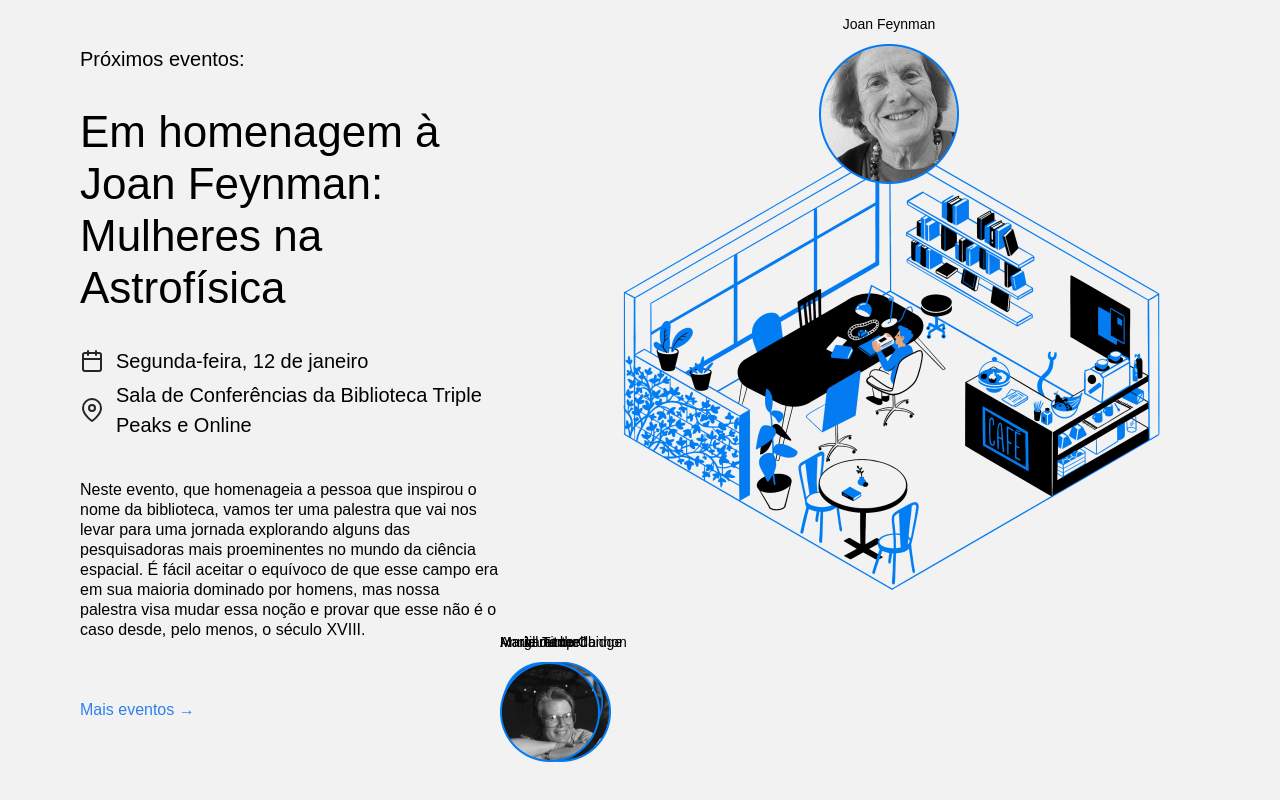
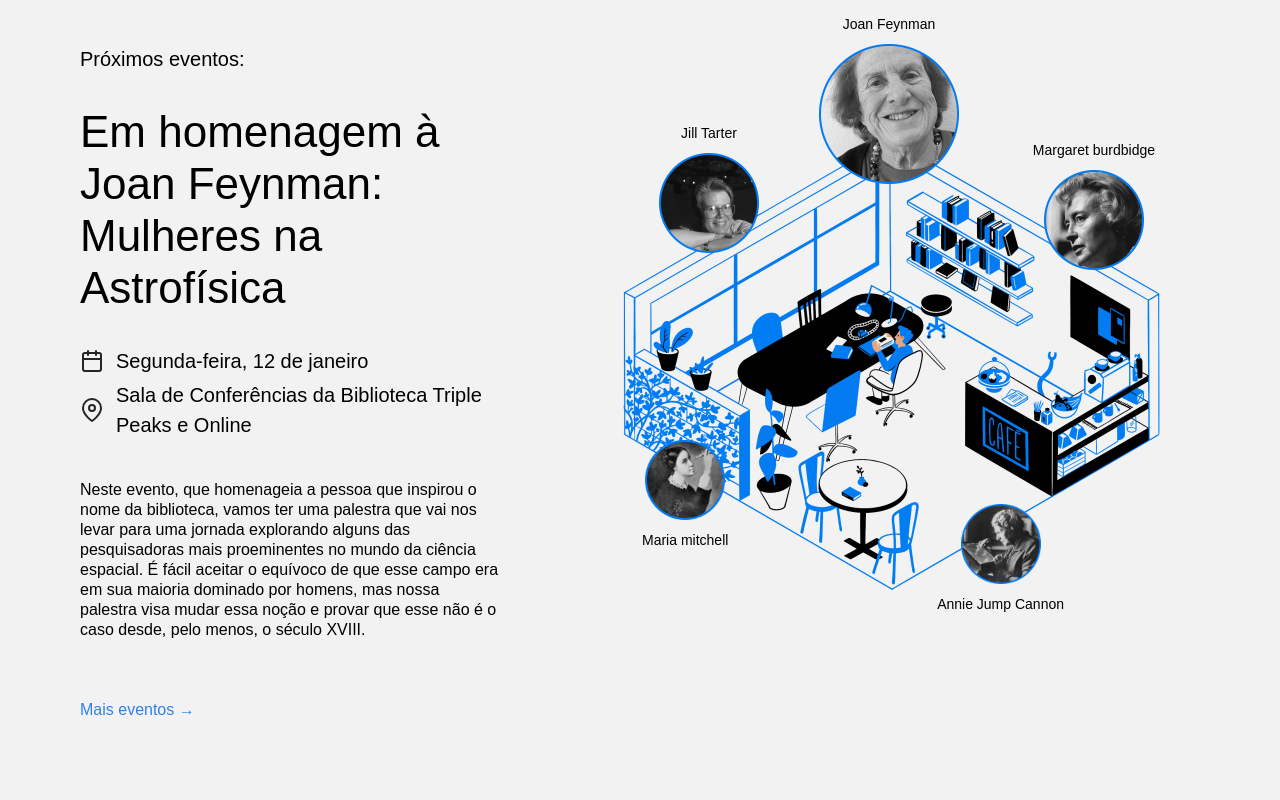
Before and after one commit to jb-ptt/web_project_library, a plain HTML site: page index.html in a window 1280 px wide. Shown: the part 2150-2950 px from the top of the page. Drawn offline with Linux system fonts and the light colour scheme.

Commit message:
fim da parte 2

```diff
--- a/index.html
+++ b/index.html
@@ -24,7 +24,7 @@
               <a class="nav__link" href="#staff">Escolhas da Equipe</a>
             </li>
             <li>
-              <a class="nav__link">Eventos</a>
+              <a class="nav__link" href="#events">Eventos</a>
             </li>
             <li>
               <a class="nav__link">Seja um membro</a>
@@ -131,7 +131,7 @@
             </li>
           </ul>
         </section>
-        <section class="events">
+        <section class="events" id="events">
           <div class="events__content">
             <h2 class="events__heading">Próximos eventos:</h2>
             <h3 class="events__title">
@@ -187,20 +187,20 @@
               />
             </div>
             <div class="person person_name_cannon">
-              <p class="person__caption">Annie Jump Cannon</p>
               <img
                 src="./images/person_cannon.png"
                 alt="error "
                 class="person__image person__image_size_s"
               />
+              <p class="person__caption">Annie Jump Cannon</p>
             </div>
             <div class="person person_name_mitchell">
-              <p class="person__caption">Maria mitchell</p>
               <img
                 src="./images/person_mitchell.png"
                 alt="error"
                 class="person__image person__image_size_s"
               />
+              <p class="person__caption">Maria mitchell</p>
             </div>
             <div class="person person_name_tarter">
               <p class="person__caption">Jill Tarter</p>
--- a/styles/style.css
+++ b/styles/style.css
@@ -249,19 +249,23 @@
 }
 
 .person_name_burbidge {
-  /* Use os valores corretos das propriedades top/right/bottom/left para posicionar o elemento */
+  top: 96px;
+  right: 125px;
 }
 
 .person_name_cannon {
-  /* Use os valores corretos das propriedades top/right/bottom/left para posicionar o elemento */
+  bottom: 18px;
+  right: 216px;
 }
 
 .person_name_mitchell {
-  /* Use os valores corretos das propriedades top/right/bottom/left para posicionar o elemento */
+  bottom: 82px;
+  left: 142px;
 }
 
 .person_name_tarter {
-  /* Use os valores corretos das propriedades top/right/bottom/left para posicionar o elemento */
+  top: 79px;
+  left: 159px;
 }
 
 .person__image {
```
